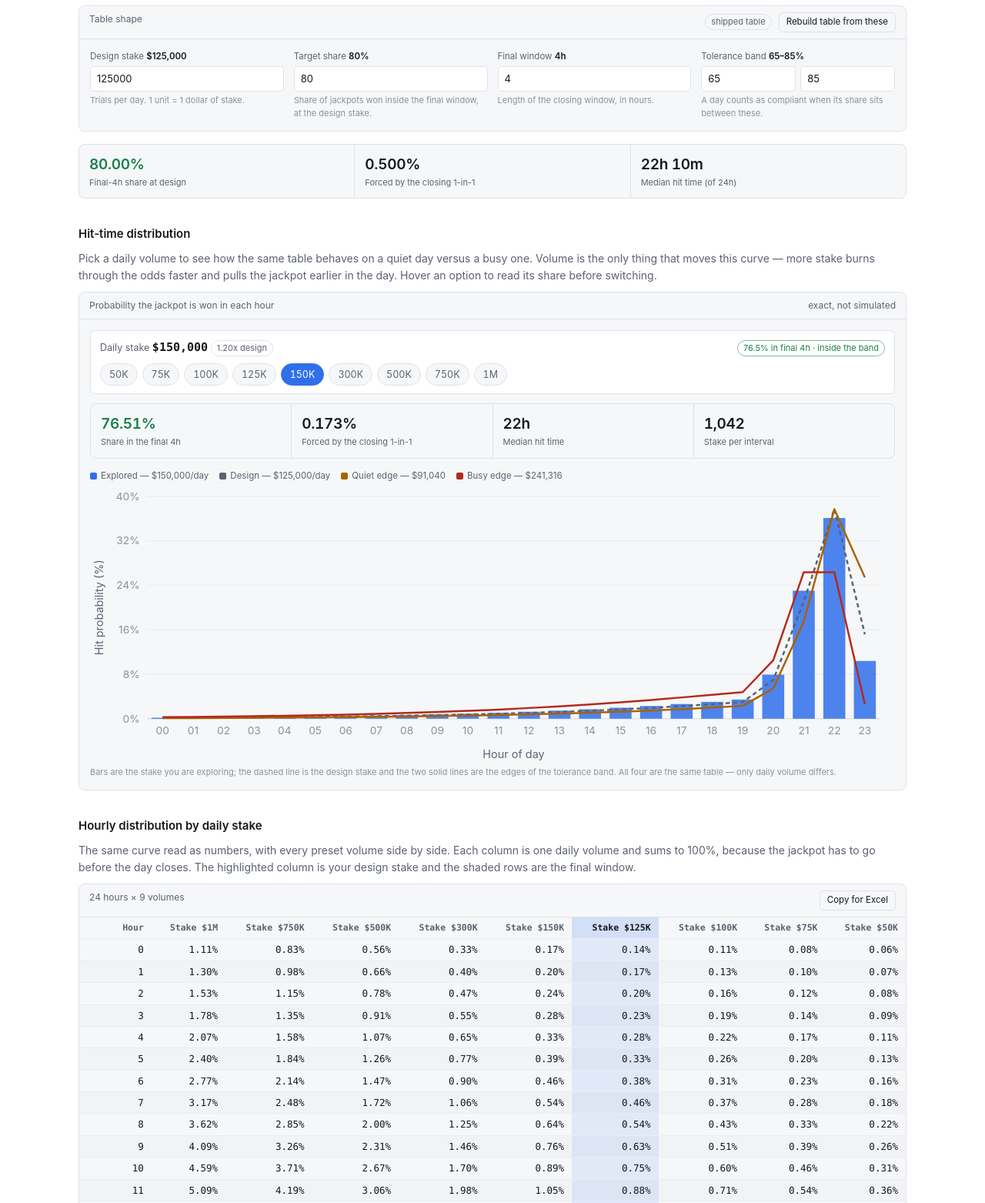
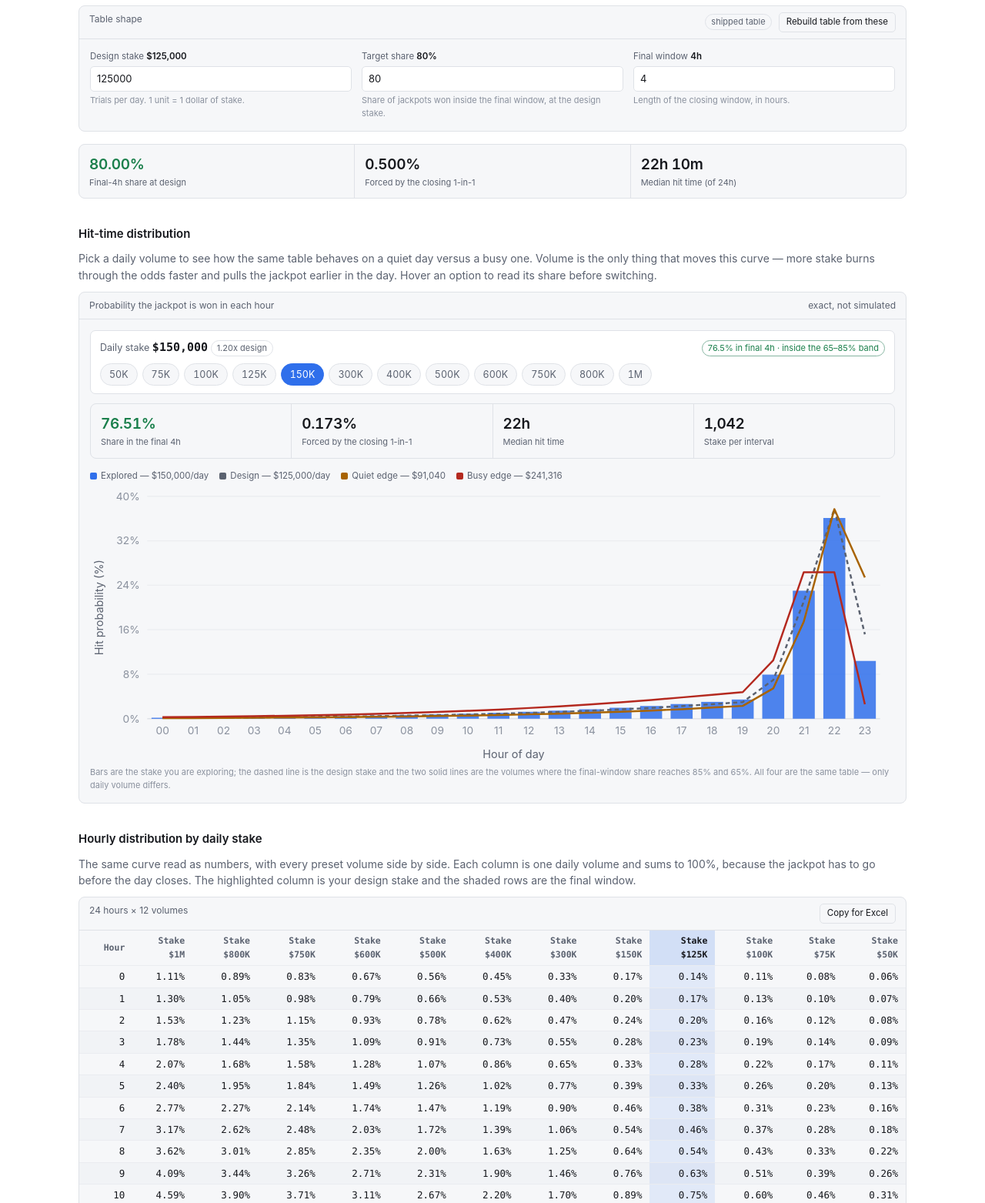
Before and after one commit to LightChu271828/mustgo-jackpot-designer, a plain HTML site: page index.html in a window 1280 px wide. Shown: the part 192-1755 px from the top of the page at 77% size. Drawn offline with Linux system fonts and the light colour scheme.

Commit message:
Fix the tolerance band, widen the presets and format the odds
The band was an input but never meant to be moved: it is the 65-85% range
the design was signed off against. It now lives in FIXED alongside the
interval count, and the verdict pill and chart caption carry the numbers
themselves so the range is still legible with the input gone.

Presets gain 400K, 600K and 800K, which fills the gap between 300K and 1M
where the launch-month volumes actually sit.

Odds cells show thousand separators. That rules out a number input, since
it silently rejects "4,008,000", so they are text inputs parsed by hand;
a value is reformatted on blur rather than while typing, which would move
the caret. Junk and empty fields are flagged and ignored as before.

Co-authored-by: Cursor <cursoragent@cursor.com>

```diff
--- a/index.html
+++ b/index.html
@@ -113,10 +113,8 @@
     width: 104px; font: inherit; font-family: var(--mono); font-size: 12.5px;
     text-align: right; padding: 3px 7px; border-radius: 4px;
     border: 1px solid transparent; background: transparent; color: var(--text);
-    font-variant-numeric: tabular-nums; -moz-appearance: textfield;
+    font-variant-numeric: tabular-nums;
   }
-  input.odds::-webkit-outer-spin-button,
-  input.odds::-webkit-inner-spin-button { -webkit-appearance: none; margin: 0; }
   input.odds:hover { border-color: var(--line); background: var(--bg); }
   input.odds:focus { border-color: var(--accent); background: var(--bg); outline: none; }
   input.odds.edited { color: var(--accent); font-weight: 600; }
@@ -206,14 +204,6 @@
           <input type="number" id="hours" min="0.5" max="12" step="0.5" />
           <div class="hint">Length of the closing window, in hours.</div>
         </label>
-        <label class="field">
-          <span>Tolerance band <b id="lblBand"></b></span>
-          <div style="display:flex;gap:6px">
-            <input type="number" id="bandLow" min="1" max="99" step="1" />
-            <input type="number" id="bandHigh" min="1" max="99" step="1" />
-          </div>
-          <div class="hint">A day counts as compliant when its share sits between these.</div>
-        </label>
       </div>
     </div>
   </div>
@@ -262,7 +252,7 @@
   </div>
   <div class="cap" id="aggCap"></div>
 
-  <h2>The table</h2>
+  <h2>The odds table</h2>
   <div class="panel">
     <div class="panel-h">
       <span id="tableNote"></span>
@@ -302,16 +292,19 @@
 
 const DEFAULTS = {
   stake: 125000, share: 80, hours: 4,
-  bandLow: 65, bandHigh: 85,
   exploreStake: 150000,
 };
 
 /**
- * Held constant rather than exposed. They only ever shaped the generated table, and the table is
- * now editable by hand, so leaving them adjustable would offer two ways to say the same thing.
- * They still feed "Rebuild table from these".
+ * Held constant rather than exposed. The first three only ever shaped the generated table, and the
+ * table is now editable by hand, so leaving them adjustable would offer two ways to say the same
+ * thing; they still feed "Rebuild table from these". The band is the 65-85% acceptance range the
+ * design was signed off against, so it reads a verdict rather than being a knob to move.
  */
-const FIXED = { intervals: 144, dumpShare: 0.005, earlyRamp: 30 };
+const FIXED = {
+  intervals: 144, dumpShare: 0.005, earlyRamp: 30,
+  bandLow: 65, bandHigh: 85,
+};
 
 /**
  * The shipped table: 144 ten-minute intervals tuned for $125,000 a day with 80% of jackpots
@@ -337,7 +330,10 @@ const DEFAULT_LEVELS = [
 ];
 
 /** Fixed volumes to compare the table against, in dollars of daily stake. */
-const EXPLORE_OPTIONS = [50000, 75000, 100000, 125000, 150000, 300000, 500000, 750000, 1000000];
+const EXPLORE_OPTIONS = [
+  50000, 75000, 100000, 125000, 150000, 300000,
+  400000, 500000, 600000, 750000, 800000, 1000000,
+];
 
 /* ==================================================================== maths */
 
@@ -538,11 +534,18 @@ function legend(host, items) {
 
 const $ = (id) => document.getElementById(id);
 /** State keys bound to an input element sharing the same id. */
-const INPUT_FIELDS = ["stake", "share", "hours", "bandLow", "bandHigh"];
+const INPUT_FIELDS = ["stake", "share", "hours"];
 /** Everything that travels in the share link. A hand-edited table rides along separately. */
 const FIELDS = [...INPUT_FIELDS, "exploreStake"];
 const fmt = (n, d = 0) => n.toLocaleString("en-US", { maximumFractionDigits: d, minimumFractionDigits: d });
 const money = (n) => "$" + fmt(Math.round(n));
+
+/**
+ * Odds are shown with thousand separators, which rules out a number input, so parse them back by
+ * hand. "1,234", "1234" and a pasted "1 234" all mean the same thing; anything else lands on NaN
+ * and gets flagged rather than pushed into the table.
+ */
+const parseOdds = (text) => Math.round(Number(String(text).replace(/[,\s_]/g, "")));
 
 /** Minutes into the day read as a clock duration, since 1,330 means far less than "22h 10m". */
 function hoursMinutes(totalMinutes) {
@@ -626,7 +629,7 @@ function render({ keepTable = false } = {}) {
   const minutes = 1440 / intervals;
   const win = Math.round((state.hours * 60 * intervals) / 1440);
   const targetShare = state.share / 100;
-  const bandLo = state.bandLow / 100, bandHi = state.bandHigh / 100;
+  const bandLo = FIXED.bandLow / 100, bandHi = FIXED.bandHigh / 100;
 
   // ---- guard rails, so a bad input explains itself instead of drawing nonsense
   const problems = [];
@@ -634,7 +637,6 @@ function render({ keepTable = false } = {}) {
   if (win >= intervals) problems.push("The final window covers the whole day — shorten it.");
   if (!(targetShare > 0 && targetShare < 1)) problems.push("Target share must sit between 0 and 100 percent.");
   if (!(state.stake > 0)) problems.push("Design stake must be above zero.");
-  if (bandLo >= bandHi) problems.push("The tolerance band's lower bound must be below its upper bound.");
   if (problems.length) {
     $("stats").innerHTML = `<div class="stat" style="grid-column:1/-1"><div class="l" style="color:var(--bad)">${problems.map(esc).join(" ")}</div></div>`;
     return;
@@ -657,7 +659,6 @@ function render({ keepTable = false } = {}) {
   $("lblStake").textContent = money(state.stake);
   $("lblShare").textContent = state.share + "%";
   $("lblHours").textContent = state.hours + "h";
-  $("lblBand").textContent = state.bandLow + "\u2013" + state.bandHigh + "%";
   $("tableState").innerHTML = isCustomTable()
     ? '<span class="pill warn">custom table</span>'
     : '<span class="pill">shipped table</span>';
@@ -688,11 +689,12 @@ function render({ keepTable = false } = {}) {
   const exForced = exPdf[intervals - 1];
   const exP50 = percentileMinute(exPdf, 0.5, intervals);
   const exVerdict = exShare > bandHi ? "warn" : exShare < bandLo ? "bad" : "ok";
+  // The band is fixed and no longer on screen as an input, so the verdict carries its own numbers.
   const exWord = exShare > bandHi
-    ? "above the band \u2014 drops too late"
+    ? "above " + FIXED.bandHigh + "% \u2014 drops too late"
     : exShare < bandLo
-      ? "below the band \u2014 drops too early"
-      : "inside the band";
+      ? "below " + FIXED.bandLow + "% \u2014 drops too early"
+      : "inside the " + FIXED.bandLow + "\u2013" + FIXED.bandHigh + "% band";
 
   $("exploreVal").textContent = money(exploreStake);
   $("exploreMultLbl").innerHTML = "<span class=\"pill\">" +
@@ -736,7 +738,10 @@ function render({ keepTable = false } = {}) {
   $("distNote").textContent = "exact, not simulated";
   $("distCap").textContent =
     "Bars are the stake you are exploring; the dashed line is the design stake" +
-    (bandOK ? " and the two solid lines are the edges of the tolerance band. All four" : ". Both") +
+    (bandOK
+      ? " and the two solid lines are the volumes where the final-window share reaches " +
+        FIXED.bandHigh + "% and " + FIXED.bandLow + "%. All four"
+      : ". Both") +
     " are the same table \u2014 only daily volume differs.";
 
   // ---- the same hourly curve as numbers, every preset volume at once. Busiest first, so the
@@ -795,8 +800,9 @@ function buildTableRows(intervals, minutes, win, onlyWindow) {
       '<td class="num">' + (i + 1) + '</td>' +
       '<td class="num">' + Math.round((i + 1) * minutes) + '</td>' +
       '<td class="oddscell"><div class="oddsbox"><span>1-in-</span>' +
-        '<input class="odds" type="number" min="1" step="1" data-i="' + i + '" ' +
-        'aria-label="Odds denominator for interval ' + (i + 1) + '" value="' + LEVELS[i] + '" />' +
+        '<input class="odds" type="text" inputmode="numeric" autocomplete="off" ' +
+        'spellcheck="false" data-i="' + i + '" ' +
+        'aria-label="Odds denominator for interval ' + (i + 1) + '" value="' + fmt(LEVELS[i]) + '" />' +
       '</div></td>' +
       '<td class="num pdfcell"></td><td class="num cumcell"></td></tr>';
   }
@@ -816,7 +822,8 @@ function paintTableNumbers(pdf, intervals) {
     tr.querySelector(".cumcell").textContent = (cums[i] * 100).toFixed(2) + "%";
     const input = tr.querySelector("input.odds");
     input.classList.toggle("edited", LEVELS[i] !== DEFAULT_LEVELS[i]);
-    if (document.activeElement !== input) input.value = LEVELS[i];
+    // Reformatting the field being typed in would move the caret, so it is left alone until blur.
+    if (document.activeElement !== input) input.value = fmt(LEVELS[i]);
   });
 }
 
@@ -867,7 +874,7 @@ function init() {
     const input = e.target.closest("input.odds");
     if (!input) return;
     const i = Number(input.dataset.i);
-    const value = Math.round(Number(input.value));
+    const value = parseOdds(input.value);
     if (!Number.isFinite(value) || value < 1) { input.classList.add("invalid"); return; }
     input.classList.remove("invalid");
     LEVELS[i] = value;
@@ -879,7 +886,7 @@ function init() {
     const input = e.target.closest("input.odds");
     if (!input) return;
     input.classList.remove("invalid");
-    input.value = LEVELS[Number(input.dataset.i)];
+    input.value = fmt(LEVELS[Number(input.dataset.i)]);
   }, true);
 
   $("rebuild").addEventListener("click", () => {
```
Also changed, not shown: 1 other file.
